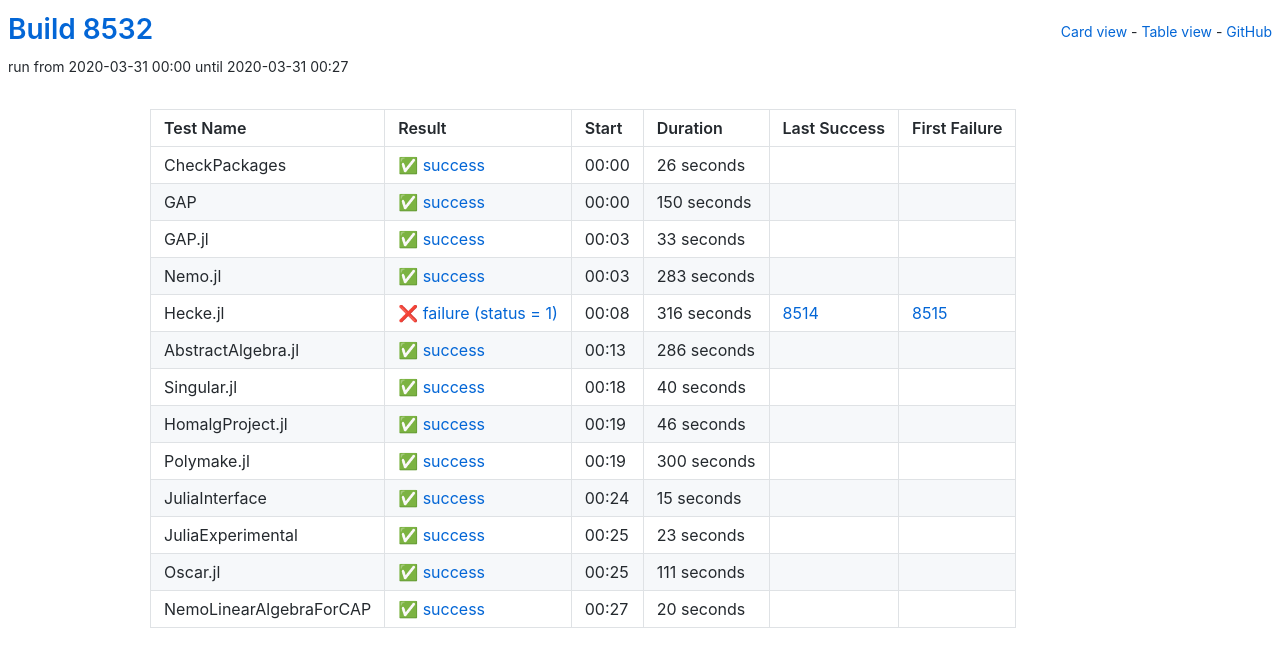
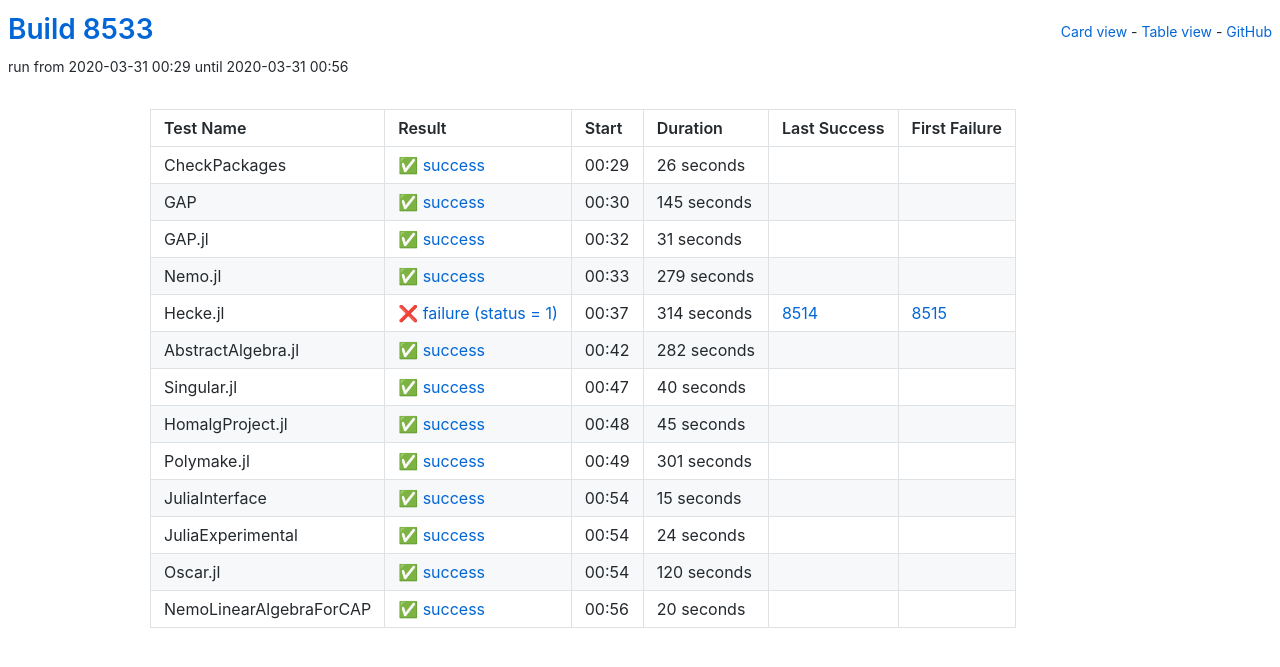
Before and after one commit to oscar-system/oscar-ci-status, a Jekyll site: the page built from table.html, in a window 1280 px wide. Shown: the top 667 px of the page. Built offline with Jekyll 4.4.1, drawn with Linux system fonts in a browser that asks for light colours.

Commit message:
Build 8533

```diff
--- a/_data/ci.yml
+++ b/_data/ci.yml
@@ -1,5 +1,5 @@
-build: 8532
-build_url: https://oscarci.mathematik.uni-kl.de/job/oscar/8532/
+build: 8533
+build_url: https://oscarci.mathematik.uni-kl.de/job/oscar/8533/
 job: oscar
 tests:
 - duration: 26
@@ -8,64 +8,64 @@
   first_failure_url: null
   last_success: false
   last_success_url: null
-  log: https://oscarci.mathematik.uni-kl.de/job/oscar/8532/artifact/logs/build-8532/CheckPackages.log
+  log: https://oscarci.mathematik.uni-kl.de/job/oscar/8533/artifact/logs/build-8533/CheckPackages.log
   name: CheckPackages
-  start: 2020-03-31 00:00
+  start: 2020-03-31 00:29
   status: success
   success: true
-- duration: 150
+- duration: 145
   exitcode: 0
   first_failure: false
   first_failure_url: null
   last_success: false
   last_success_url: null
-  log: https://oscarci.mathematik.uni-kl.de/job/oscar/8532/artifact/logs/build-8532/GAP.log
+  log: https://oscarci.mathematik.uni-kl.de/job/oscar/8533/artifact/logs/build-8533/GAP.log
   name: GAP
-  start: 2020-03-31 00:00
+  start: 2020-03-31 00:30
   status: success
   success: true
-- duration: 33
+- duration: 31
   exitcode: 0
   first_failure: false
   first_failure_url: null
   last_success: false
   last_success_url: null
-  log: https://oscarci.mathematik.uni-kl.de/job/oscar/8532/artifact/logs/build-8532/GAP.jl.log
+  log: https://oscarci.mathematik.uni-kl.de/job/oscar/8533/artifact/logs/build-8533/GAP.jl.log
   name: GAP.jl
-  start: 2020-03-31 00:03
+  start: 2020-03-31 00:32
   status: success
   success: true
-- duration: 283
+- duration: 279
   exitcode: 0
   first_failure: false
   first_failure_url: null
   last_success: false
   last_success_url: null
-  log: https://oscarci.mathematik.uni-kl.de/job/oscar/8532/artifact/logs/build-8532/Nemo.jl.log
+  log: https://oscarci.mathematik.uni-kl.de/job/oscar/8533/artifact/logs/build-8533/Nemo.jl.log
   name: Nemo.jl
-  start: 2020-03-31 00:03
+  start: 2020-03-31 00:33
   status: success
   success: true
-- duration: 316
+- duration: 314
   exitcode: 1
   first_failure: 8515
   first_failure_url: https://oscarci.mathematik.uni-kl.de/job/oscar/8515/
   last_success: 8514
   last_success_url: https://oscarci.mathematik.uni-kl.de/job/oscar/8514/
-  log: https://oscarci.mathematik.uni-kl.de/job/oscar/8532/artifact/logs/build-8532/Hecke.jl.log
+  log: https://oscarci.mathematik.uni-kl.de/job/oscar/8533/artifact/logs/build-8533/Hecke.jl.log
   name: Hecke.jl
-  start: 2020-03-31 00:08
+  start: 2020-03-31 00:37
   status: failure
   success: false
-- duration: 286
+- duration: 282
   exitcode: 0
   first_failure: false
   first_failure_url: null
   last_success: false
   last_success_url: null
-  log: https://oscarci.mathematik.uni-kl.de/job/oscar/8532/artifact/logs/build-8532/AbstractAlgebra.jl.log
+  log: https://oscarci.mathematik.uni-kl.de/job/oscar/8533/artifact/logs/build-8533/AbstractAlgebra.jl.log
   name: AbstractAlgebra.jl
-  start: 2020-03-31 00:13
+  start: 2020-03-31 00:42
   status: success
   success: true
 - duration: 40
@@ -74,31 +74,31 @@
   first_failure_url: null
   last_success: false
   last_success_url: null
-  log: https://oscarci.mathematik.uni-kl.de/job/oscar/8532/artifact/logs/build-8532/Singular.jl.log
+  log: https://oscarci.mathematik.uni-kl.de/job/oscar/8533/artifact/logs/build-8533/Singular.jl.log
   name: Singular.jl
-  start: 2020-03-31 00:18
+  start: 2020-03-31 00:47
   status: success
   success: true
-- duration: 46
+- duration: 45
   exitcode: 0
   first_failure: false
   first_failure_url: null
   last_success: false
   last_success_url: null
-  log: https://oscarci.mathematik.uni-kl.de/job/oscar/8532/artifact/logs/build-8532/HomalgProject.jl.log
+  log: https://oscarci.mathematik.uni-kl.de/job/oscar/8533/artifact/logs/build-8533/HomalgProject.jl.log
   name: HomalgProject.jl
-  start: 2020-03-31 00:19
+  start: 2020-03-31 00:48
   status: success
   success: true
-- duration: 300
+- duration: 301
   exitcode: 0
   first_failure: false
   first_failure_url: null
   last_success: false
   last_success_url: null
-  log: https://oscarci.mathematik.uni-kl.de/job/oscar/8532/artifact/logs/build-8532/Polymake.jl.log
+  log: https://oscarci.mathematik.uni-kl.de/job/oscar/8533/artifact/logs/build-8533/Polymake.jl.log
   name: Polymake.jl
-  start: 2020-03-31 00:19
+  start: 2020-03-31 00:49
   status: success
   success: true
 - duration: 15
@@ -107,31 +107,31 @@
   first_failure_url: null
   last_success: false
   last_success_url: null
-  log: https://oscarci.mathematik.uni-kl.de/job/oscar/8532/artifact/logs/build-8532/JuliaInterface.log
+  log: https://oscarci.mathematik.uni-kl.de/job/oscar/8533/artifact/logs/build-8533/JuliaInterface.log
   name: JuliaInterface
-  start: 2020-03-31 00:24
+  start: 2020-03-31 00:54
   status: success
   success: true
-- duration: 23
+- duration: 24
   exitcode: 0
   first_failure: false
   first_failure_url: null
   last_success: false
   last_success_url: null
-  log: https://oscarci.mathematik.uni-kl.de/job/oscar/8532/artifact/logs/build-8532/JuliaExperimental.log
+  log: https://oscarci.mathematik.uni-kl.de/job/oscar/8533/artifact/logs/build-8533/JuliaExperimental.log
   name: JuliaExperimental
-  start: 2020-03-31 00:25
+  start: 2020-03-31 00:54
   status: success
   success: true
-- duration: 111
+- duration: 120
   exitcode: 0
   first_failure: false
   first_failure_url: null
   last_success: false
   last_success_url: null
-  log: https://oscarci.mathematik.uni-kl.de/job/oscar/8532/artifact/logs/build-8532/Oscar.jl.log
+  log: https://oscarci.mathematik.uni-kl.de/job/oscar/8533/artifact/logs/build-8533/Oscar.jl.log
   name: Oscar.jl
-  start: 2020-03-31 00:25
+  start: 2020-03-31 00:54
   status: success
   success: true
 - duration: 20
@@ -140,8 +140,8 @@
   first_failure_url: null
   last_success: false
   last_success_url: null
-  log: https://oscarci.mathematik.uni-kl.de/job/oscar/8532/artifact/logs/build-8532/NemoLinearAlgebraForCAP.log
+  log: https://oscarci.mathematik.uni-kl.de/job/oscar/8533/artifact/logs/build-8533/NemoLinearAlgebraForCAP.log
   name: NemoLinearAlgebraForCAP
-  start: 2020-03-31 00:27
+  start: 2020-03-31 00:56
   status: success
   success: true
```
Also changed, not shown: README.md.
